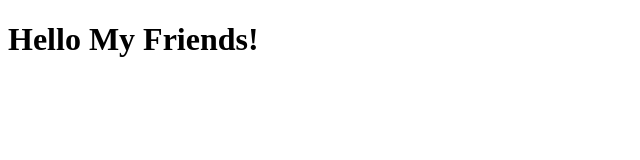
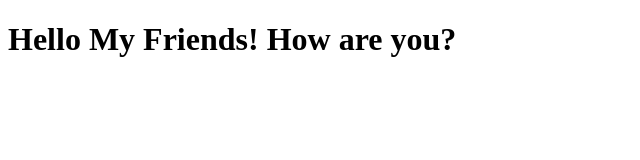
Before and after one commit to Ziekroth/coursera-test-Ziek, a plain HTML site: page index.html in a window 1280 px wide. Shown: the whole page, without its empty margins (0-640 px from the left). Drawn offline with Linux system fonts and the light colour scheme.

Commit message:
a little change

```diff
--- a/index.html
+++ b/index.html
@@ -6,6 +6,6 @@
 	<title>Hello World!</title>
 </head>
 <body>
-<h1>Hello My Friends!</h1>
+<h1>Hello My Friends! How are you?</h1>
 </body>
 </html>
```
